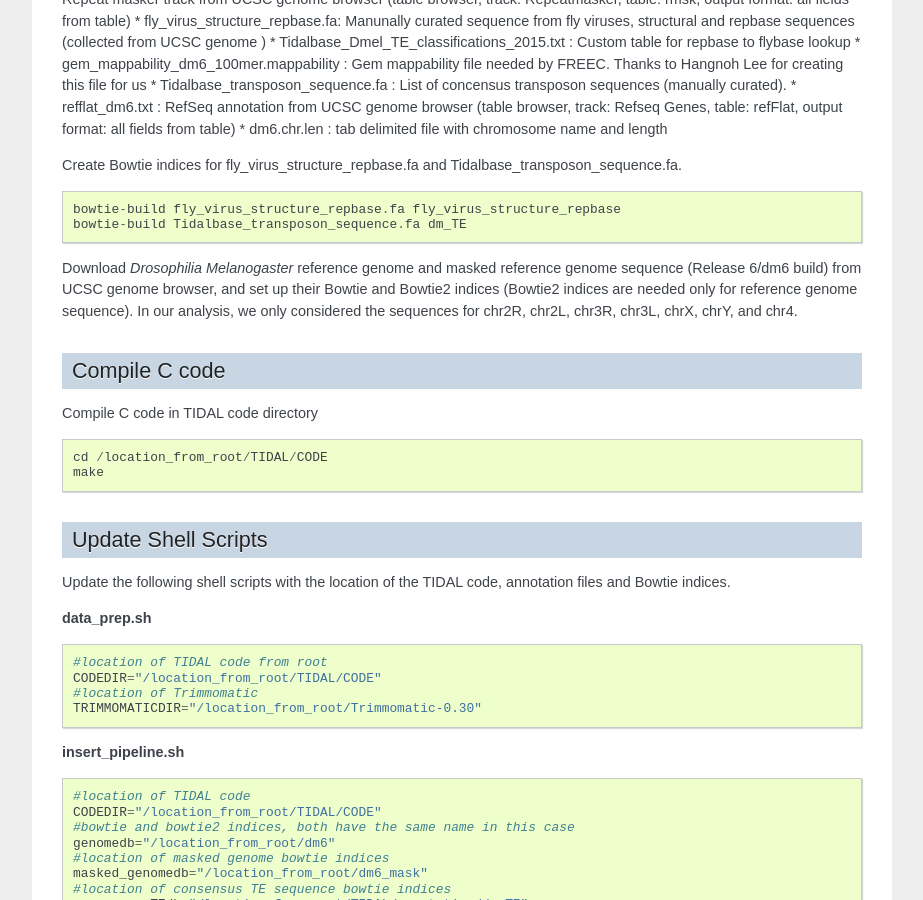
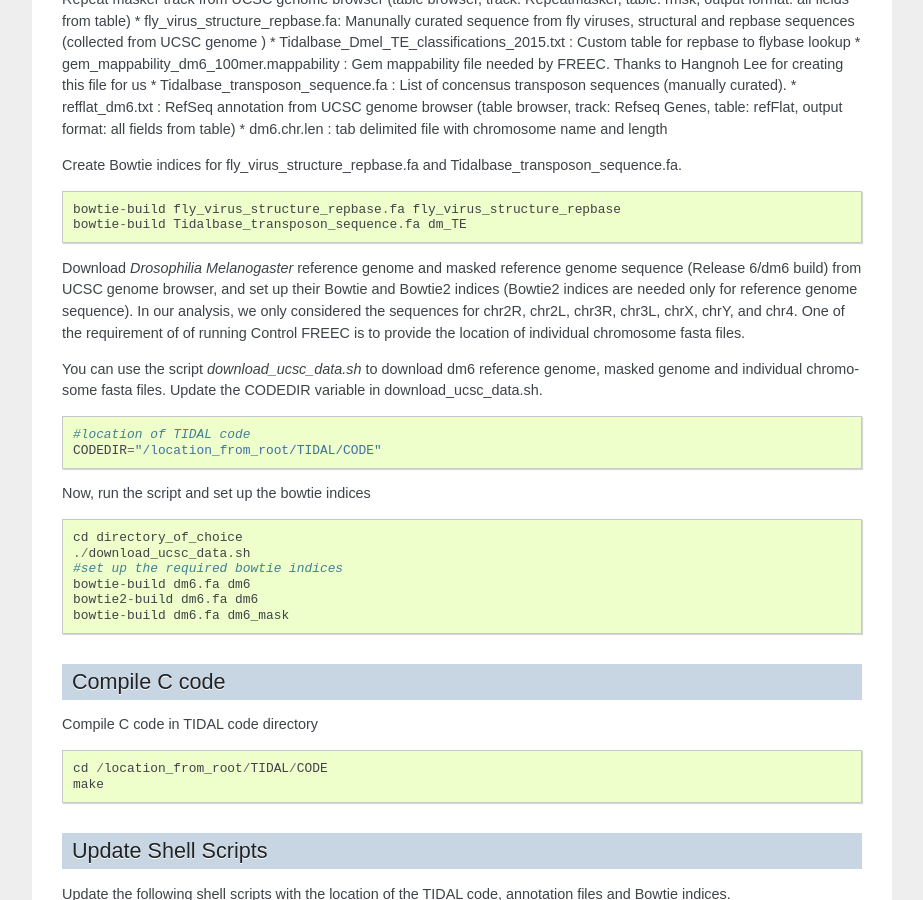
Before and after one commit to laulabbrandeis/TIDAL, a Sphinx documentation site: the page built from docs/source/installation.rst, in a window 1280 px wide and 900 px high, scrolled down 892 px. Shown: the whole window, without its empty margins (198-1121 px from the left). Built offline with Sphinx 7.4.7, drawn with Linux system fonts in a browser that asks for light colours.

Commit message:
adding more detailed instructions

```diff
--- a/docs/source/installation.rst
+++ b/docs/source/installation.rst
@@ -48,8 +48,23 @@ Create Bowtie indices for fly_virus_structure_repbase.fa and Tidalbase_transposo
     bowtie-build fly_virus_structure_repbase.fa fly_virus_structure_repbase
     bowtie-build Tidalbase_transposon_sequence.fa dm_TE
 
-Download *Drosophilia Melanogaster* reference genome and masked reference genome sequence (Release 6/dm6 build) from UCSC genome browser, and set up their Bowtie and Bowtie2 indices (Bowtie2 indices are needed only for reference genome sequence). In our analysis, we only considered the sequences for chr2R, chr2L, chr3R, chr3L, chrX, chrY, and chr4.
+Download *Drosophilia Melanogaster* reference genome and masked reference genome sequence (Release 6/dm6 build) from UCSC genome browser, and set up their Bowtie and Bowtie2 indices (Bowtie2 indices are needed only for reference genome sequence). In our analysis, we only considered the sequences for chr2R, chr2L, chr3R, chr3L, chrX, chrY, and chr4. One of the requirement of of running Control FREEC is to provide the location of individual chromosome fasta files.
 
+You can use the script *download_ucsc_data.sh* to download dm6 reference genome, masked genome and individual chromosome fasta files. Update the CODEDIR variable in download_ucsc_data.sh.
+::
+
+    #location of TIDAL code
+    CODEDIR="/location_from_root/TIDAL/CODE"
+
+Now, run the script and set up the bowtie indices
+::
+
+    cd directory_of_choice
+    ./download_ucsc_data.sh
+    #set up the required bowtie indices
+    bowtie-build dm6.fa dm6
+    bowtie2-build dm6.fa dm6
+    bowtie-build dm6.fa dm6_mask
 
 Compile C code
 --------------------------------
```
Also changed, not shown: other parts of docs/source/installation.rst (+1 -1 lines).
